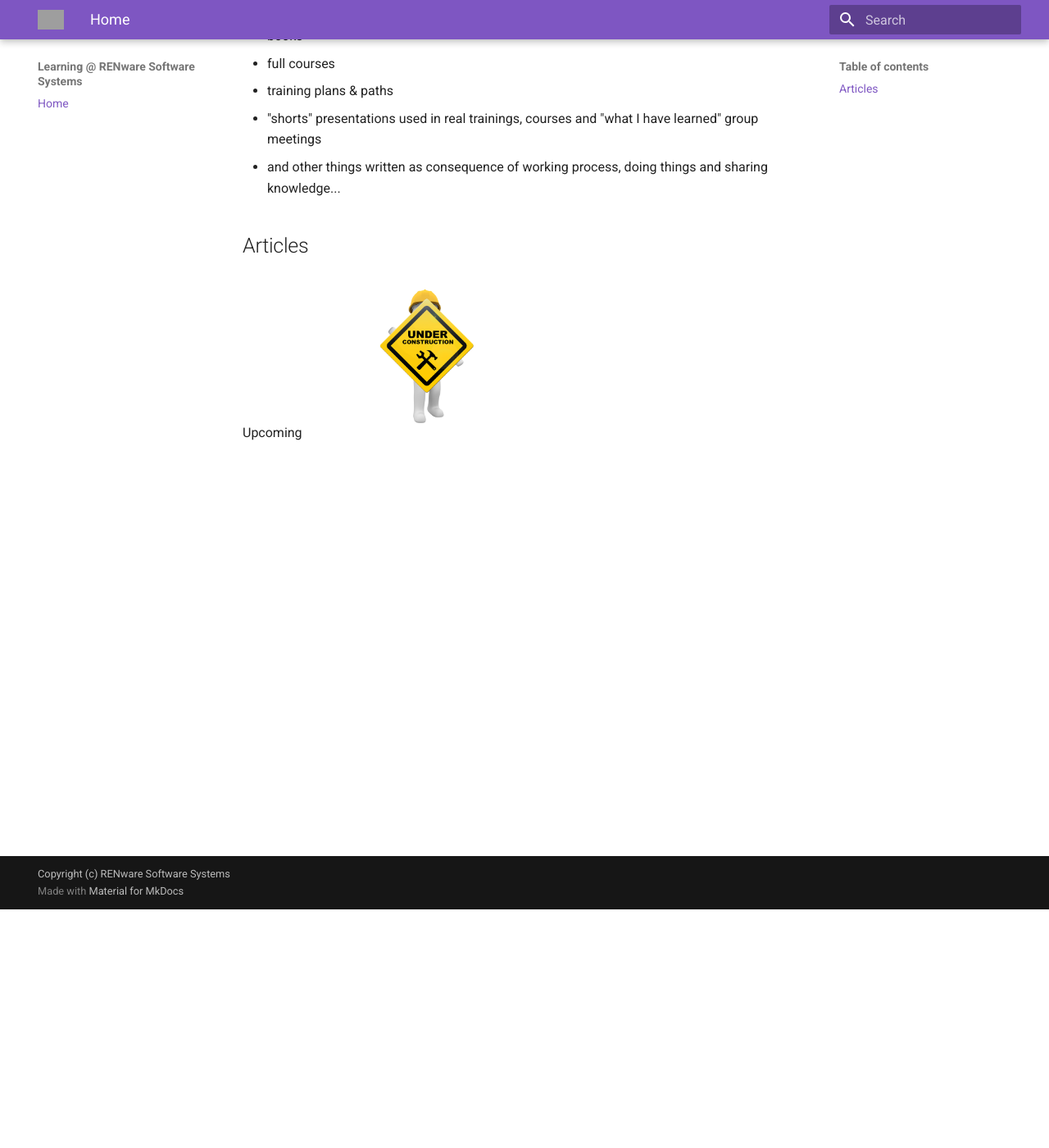
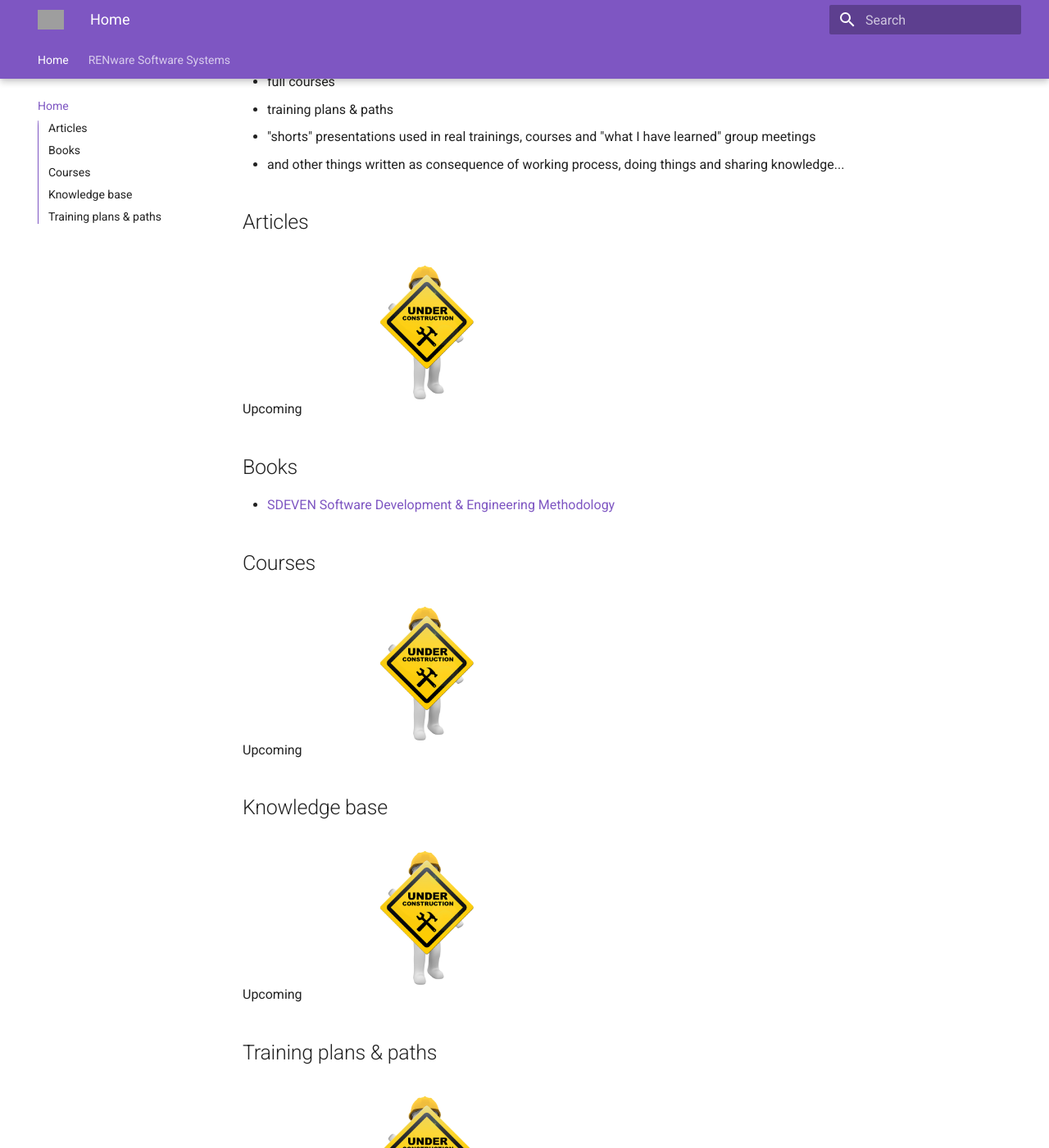
Before and after one commit to petre-renware/ren-tlp, an MkDocs documentation site: the page built from doc_src/index.md, in a window 1280 px wide and 1400 px high, scrolled down 291 px. Shown: the whole window at 82% size. Built offline with MkDocs 1.6.1 and Material for MkDocs 9.7.7, drawn with Linux system fonts in a browser that asks for light colours; grey boxes are pictures that could not be loaded.

Commit message:
closed 230726piu_a

```diff
--- a/doc_src/index.md
+++ b/doc_src/index.md
@@ -17,3 +17,35 @@ Here you'll find resources to "self-learn" as:
 ## Articles
 
 Upcoming ![wip_picture](pictures/under_maintenance.png){ width="300" }
+
+
+
+
+## Books
+
+* [SDEVEN Software Development & Engineering Methodology](http://sdeven.renware.eu){ target="_blank" }
+
+
+
+
+
+## Courses
+
+Upcoming ![wip_picture](pictures/under_maintenance.png){ width="300" }
+
+
+
+
+
+## Knowledge base
+
+Upcoming ![wip_picture](pictures/under_maintenance.png){ width="300" }
+
+
+
+
+
+
+## Training plans & paths
+
+Upcoming ![wip_picture](pictures/under_maintenance.png){ width="300" }
--- a/mkdocs.yml
+++ b/mkdocs.yml
@@ -7,7 +7,7 @@ nav:
     - Home: 'index.md'
     #FIXME_chk - About SDEVEN: 'About_SDEVEN.md'
     #FIXME_chk - License: 'LICENSE.md'
-    #FIXME_chk - RENware Software Systems company: 'http://renware.eu'
+    - RENware Software Systems: 'http://www.renware.eu'
     #FIXME_chk - Full SDEVEN Manual (PDF): 'pdfs/print_page.html/print_page.pdf'
 
 
@@ -61,10 +61,12 @@ theme:
     logo: pictures/SDEVEN_logo.png ##FIXME set right learning @ renware logo
     name: material
     features:
-        # - navigation.tabs # left navigation side bar, all level 1 will be shown as top navigation bar
+        - navigation.tabs #NOTE level 2 on left navigation side bar, level 1 on top navigation bar
         - navigation.tracking
         - navigation.tabs.sticky
         - navigation.path
+        - toc.integrate #NOTE integrate TOC in left navbar
+        #- navigation.footer #NOTE do not enable this. It will show "Next & Prev" links on footer, useless for this portal...
     palette:
         primary: deep purple # see https://squidfunk.github.io/mkdocs-material/setup/changing-the-colors/ for other color options
     icon:
```
Also changed, not shown: CHANGELOG.md (+2 -0 lines).
